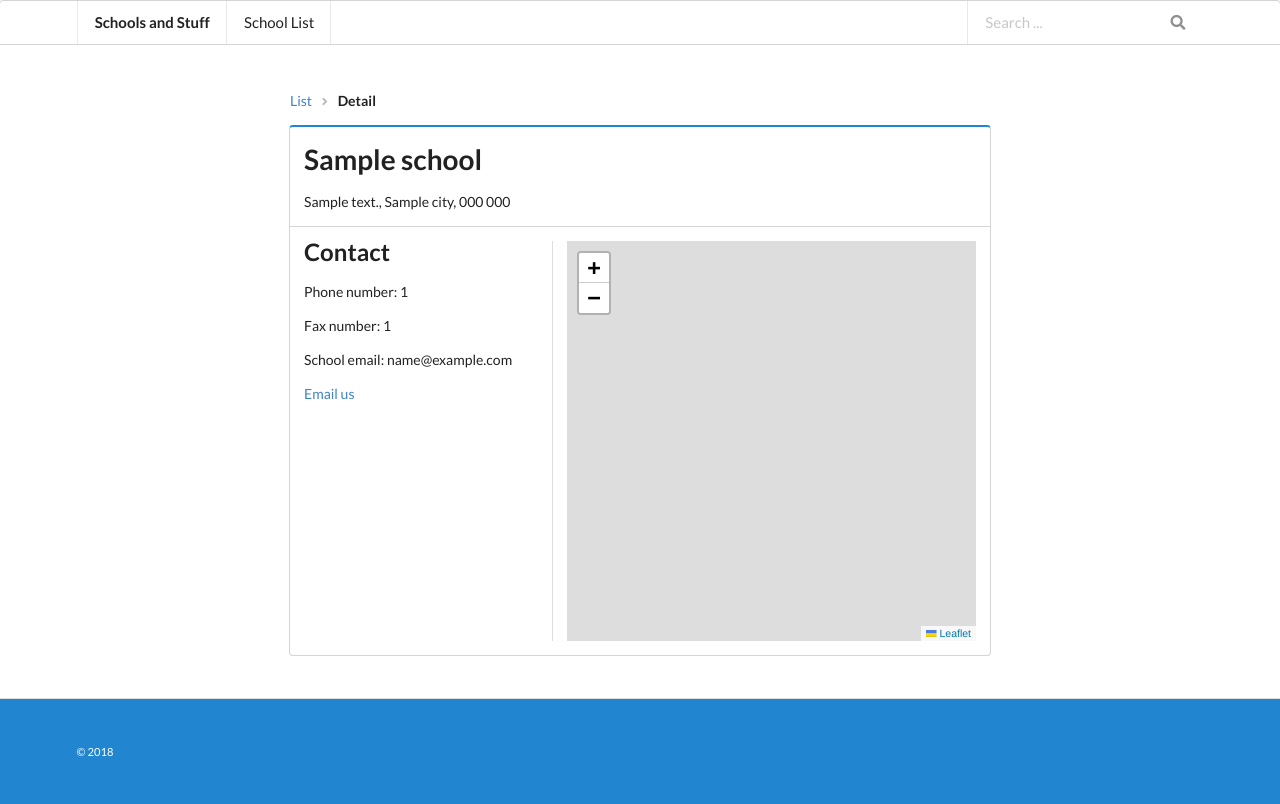
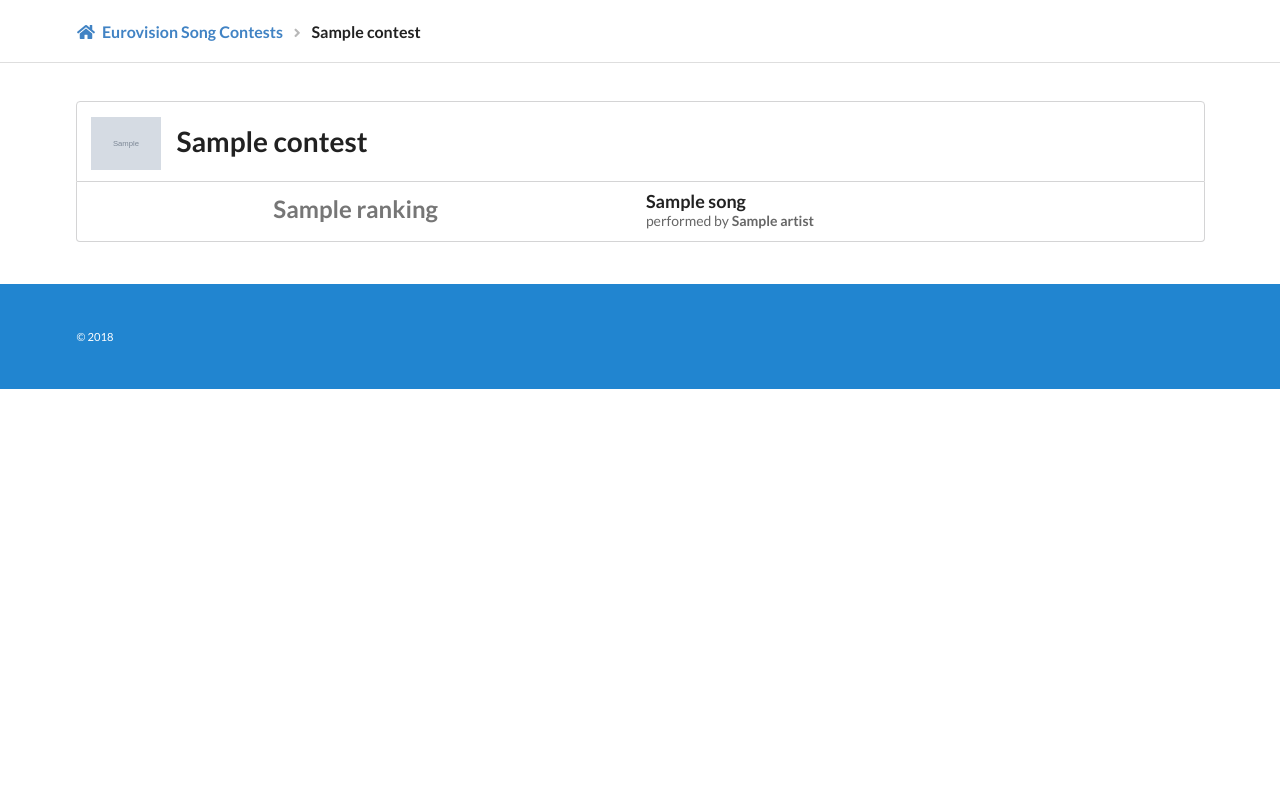
Before and after one commit to xeophin/lede-static-site, a Flask app: template templates/show.html in a window 1280 px wide. After the commit the page ends 389 px from the top, so only its background shows below. Run offline with Flask 2, Linux system fonts and the light colour scheme; the template is opened without the code that fills it: most values are stand-ins (such as "Sample title", 1, 10 or a date in 2020); grey boxes marked "Sample" are stand-in pictures; parts of the project's set-up code (start-up, migrations or seed data) failed here and were passed over; some libraries are stand-ins or nearby versions.

Commit message:
feat: we have ourselves a little website

```diff
--- a/app.py
+++ b/app.py
@@ -7,33 +7,34 @@ app.config['SQLALCHEMY_DATABASE_URI'] = 'postgresql://km@localhost/esc'
 db = SQLAlchemy(app)
 
 
-# class Finalist(db.Model):
-#   __tablename__ = 'finalists'
-#   __table_args__ = {
-#     'autoload': True,
-#     'autoload_with': db.engine
-#   }
-#   id = db.Column(db.String, primary_key=True)
-
-
-class Contest(db.Model):
-  __tablename__ = 'contests'
+class Contests(db.Model):
   __table_args__ = {
     'autoload': True,
     'autoload_with': db.engine
   }
   id = db.Column(db.String, primary_key=True)
 
+class Finalists(db.Model):
+  __table_args__ = {
+    'autoload': True,
+    'autoload_with': db.engine
+  }
+  id = db.Column(db.String, primary_key=True)
+  contest_id = db.Column(db.String, db.ForeignKey('contests.id'))
+
+
+
+
 
 @app.route("/")
 def hello():
-  contests = Contest.query.all()
+  contests = Contests.query.all()
   return render_template('list.html', contests=contests)
 
 
 @app.route('/contests/')
-def schools():
-  contests = Contest.query.all()
+def contests():
+  contests = Contests.query.all()
   return render_template('list.html', contests=contests)
 
 
@@ -43,10 +44,12 @@ def schools():
 #   return render_template('list.html', schools=schools)
 #
 
-# @app.route('/school/<dbn>/')
-# def school(dbn):
-#   school = School.query.filter_by(dbn=dbn).first()
-#   return render_template('show.html', school=school)
+@app.route('/contest/<id>/')
+def contest(id):
+  contest = Contests.query.filter_by(id=id).first()
+  finalists = Finalists.query.filter_by(contest_id=id).order_by(
+    Finalists.ranking).all()
+  return render_template('show.html', contest=contest, finalists=finalists)
 
 
 if __name__ == '__main__':
--- a/templates/layout.html
+++ b/templates/layout.html
@@ -2,7 +2,7 @@
 <html lang='en'>
 <head>
   <meta charset='UTF-8'>
-  <title>Title</title>
+  <title>Eurovision Song Contests</title>
   <link rel='stylesheet'
       href='https://cdn.jsdelivr.net/npm/semantic-ui@2.3.3/dist/semantic.min.css'
       integrity='sha256-ncjDAd2/rm/vaNTqp7Kk96MfSeHACtbiDU9NWKqNuCI='
@@ -12,24 +12,8 @@
       crossorigin='anonymous'></script>
 </head>
 <body>
-<header class='ui blue top attached large menu'>
-  <div class='ui container'>
-    <div class='header item'>Schools and Stuff</div>
-    <a href='/schools' class='item'>School List</a>
-    <div class='right menu'>
-      <form class='ui right aligned category search item' action='/search'>
-        <div class='ui transparent icon input'>
-          <input class='prompt' type='search' placeholder='Search ...'> <i class='search link icon'></i>
-        </div>
-        <div class='results'></div>
-      </form>
-    </div>
-  </div>
-</header>
-<main class='ui vertical very padded segment'>
-  <div class='ui text container'>
+<main>
     {% block content %}{% endblock %}
-  </div>
 </main>
 <footer class='ui vertical inverted blue very padded segment'>
   <div class='ui container'>
--- a/templates/show.html
+++ b/templates/show.html
@@ -1,56 +1,42 @@
 {% extends "layout.html" %}
 {% block content %}
-<div class='ui breadcrumb'>
-  <a class='section' href='/schools'>List</a> <i class='right angle icon divider'></i>
-  <div class='active section'>Detail</div>
+
+<div class='ui vertical padded segment'>
+  <div class='ui container'>
+    <h1 class='ui large breadcrumb'>
+
+      <a class='section' href='{{url_for("contests")}}'> <i class='home icon'></i> Eurovision Song Contests</a>
+      <i class='right angle icon divider'></i>
+
+      <div class='active section'>{{contest.name}}</div>
+
+    </h1>
+  </div>
 </div>
+<div class='ui very padded vertical segment'>
+  <div class='ui container'>
+    <h1 class='ui top attached header'>
+      <img src='{{contest.img_src}}' alt='' class='ui image'>
+      <div class='content'>{{ contest.name }}</div>
+    </h1>
 
-<div class='ui top attached blue segment'>
-  <div class='content'><h1 class='header'>{{ school.school_name }}</h1>
-    <div class='meta'>
-      <div>{{ school.primary_address_line_1 }}, {{ school.city }}, {{ school.state_code }} {{ school.zip }}</div></div></div>
-</div>
-<div class='ui bottom attached segment'>
-  <div class='ui grid'>
-    <div class='stackable divided row'>
-      <div class='six wide column'>
-        <h2 class='ui header'>Contact</h2>
-        <p>Phone number: {{ school.phone_number }}</p>
-        <p>Fax number: {{ school.fax_number }}</p>
-        <p>School email: {{ school.school_email }}</p>
-        <p><a class='btn btn-warning'>Email us</a></p>
-      </div>
-      <div class='ten wide column'>
-        <link rel='stylesheet' href='https://unpkg.com/leaflet@1.3.3/dist/leaflet.css'
-            integrity='sha512-Rksm5RenBEKSKFjgI3a41vrjkw4EVPlJ3+OiI65vTjIdo9brlAacEuKOiQ5OFh7cOI1bkDwLqdLw3Zg0cRJAAQ=='
-            crossorigin='' />
-        <!-- Make sure you put this AFTER Leaflet's CSS -->
-        <script src='https://unpkg.com/leaflet@1.3.3/dist/leaflet.js'
-            integrity='sha512-tAGcCfR4Sc5ZP5ZoVz0quoZDYX5aCtEm/eu1KhSLj2c9eFrylXZknQYmxUssFaVJKvvc0dJQixhGjG2yXWiV9Q=='
-            crossorigin=''></script>
-        <div id='mapid'></div>
-        <style>
-          #mapid {
-            height: 400px;
-          }
-        </style>
-        <script>
-          var map = L.map('mapid').setView([{{school.latitude}},
-          {{school.longitude}}], 13);
-
-          L.tileLayer('https://stamen-tiles-{s}.a.ssl.fastly.net/watercolor/{z}/{x}/{y}.{ext}', {
-            attribution: 'Map tiles by <a href="http://stamen.com">Stamen Design</a>, <a href="http://creativecommons.org/licenses/by/3.0">CC BY 3.0</a> &mdash; Map data &copy; <a href="http://www.openstreetmap.org/copyright">OpenStreetMap</a>',
-            subdomains: 'abcd',
-            minZoom: 1,
-            maxZoom: 16,
-            ext: 'png'
-          }).addTo(map)
-
-          var marker = L.marker([{{school.latitude}}, {{school.longitude}}]).addTo(map);
-          marker.bindPopup("{{school.school_name}}").openPopup();
-        </script>
-      </div>
-    </div>
+    <table class='ui bottom attached table'>
+      <tbody>
+        {% for finalist in finalists %}
+        <tr>
+          <td><h2 class='center aligned ui grey header'>{{finalist.ranking}}</h2></td>
+          <td>
+            <div class='ui header'>
+              {{finalist.song}}
+              <div class='sub header'>
+                performed by <strong> {{finalist.artist}} </strong>
+              </div>
+            </div>
+          </td>
+        </tr>
+        {% endfor %}
+      </tbody>
+    </table>
   </div>
 </div>
 {% endblock %}
```
Also changed, not shown: templates/list.html (+22 -16 lines), 1 other file.
